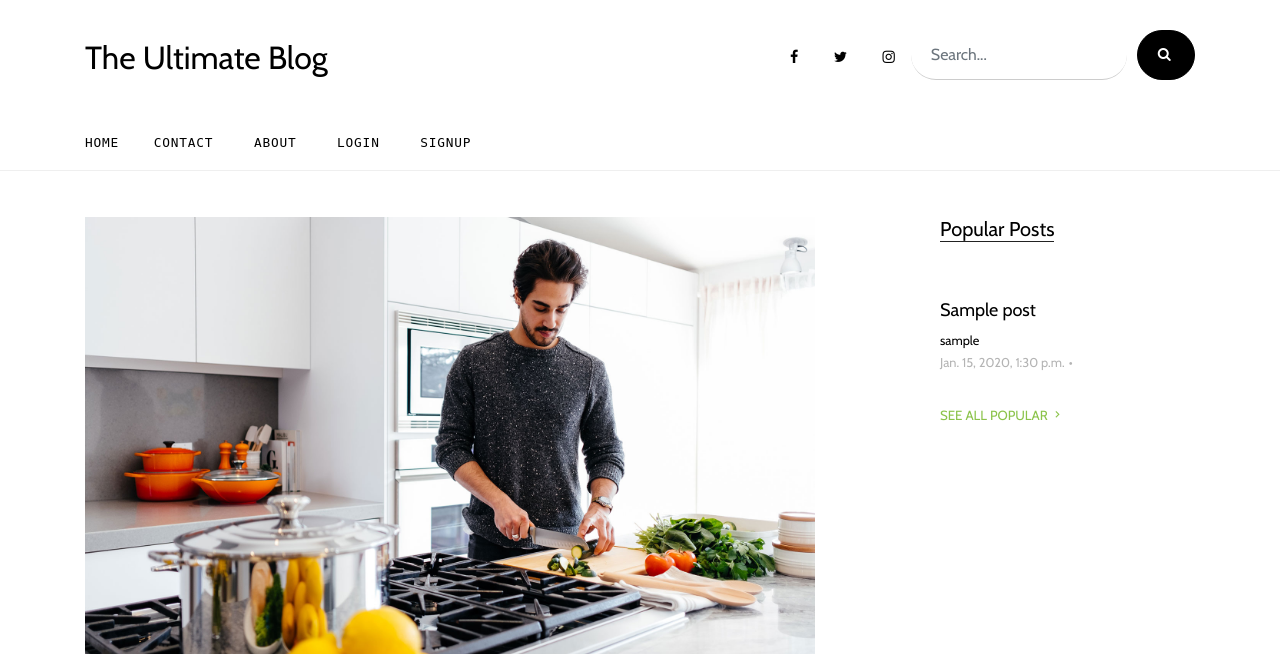
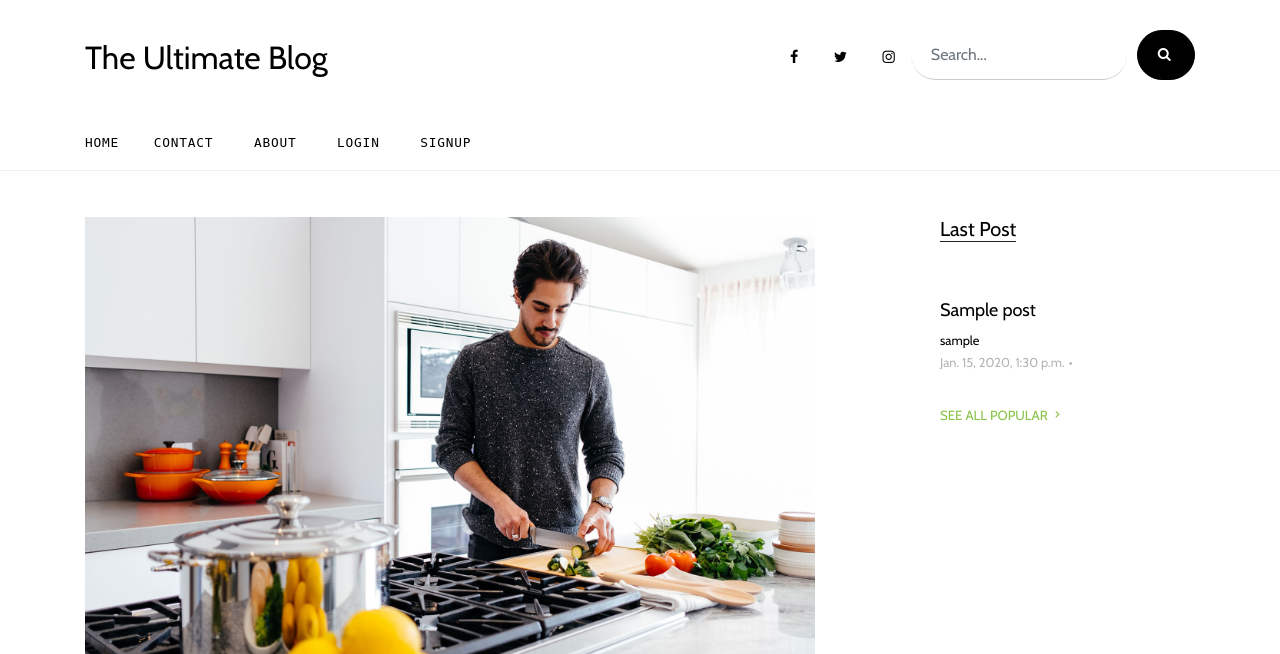
Before and after one commit to ferizoozoo/MediumLikeBlog, a Django app: page /blog/1/ in a window 1280 px wide. Shown: the top 654 px of the page. Run offline with Django 3.2, Linux system fonts and the light colour scheme; tables that the repository leaves empty hold one stand-in row (values such as "Sample post"); some libraries are stand-ins or nearby versions; some web fonts are replaced.

Commit message:
Show last post in the last post section on the right

```diff
--- a/blog/templates/blog/blog-single.html
+++ b/blog/templates/blog/blog-single.html
@@ -219,12 +219,12 @@
 
           <div class="col-lg-3 ml-auto">
             <div class="section-title">
-              <h2>Popular Posts</h2>
+              <h2>Last Post</h2>
             </div>
             <div class="trend-entry d-flex">
 
               <div class="trend-contents">
-                <h2><a href="blog-single.html">{{ last_post.title }}</a></h2>
+                <h2><a href="{% url 'blog:blog_single' last_post.id %}">{{ last_post.title }}</a></h2>
                 <div class="post-meta">
                   <span class="d-block"><a href="#">{{ last_post.user_id.username }}</a></span>
                   <span class="date-read">{{ last_post.created_at }}<span class="mx-1">&bullet;</span></span>
--- a/blog/templates/blog/index.html
+++ b/blog/templates/blog/index.html
@@ -183,7 +183,7 @@
             </div>
             {% endfor %}
           </div>
-          <div class="col-lg-3">
+          <!-- <div class="col-lg-3">
             <div class="section-title">
               <h2>Popular Posts</h2>
             </div>
@@ -201,7 +201,7 @@
             <p>
               <a href="#" class="more">See All Popular <span class="icon-keyboard_arrow_right"></span></a>
             </p>
-          </div>
+          </div> -->
         </div>
 
         <div class="row">
```
